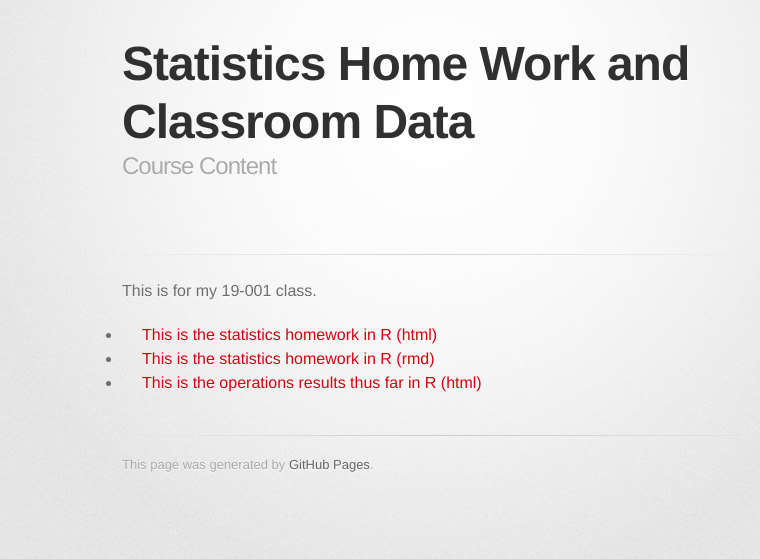
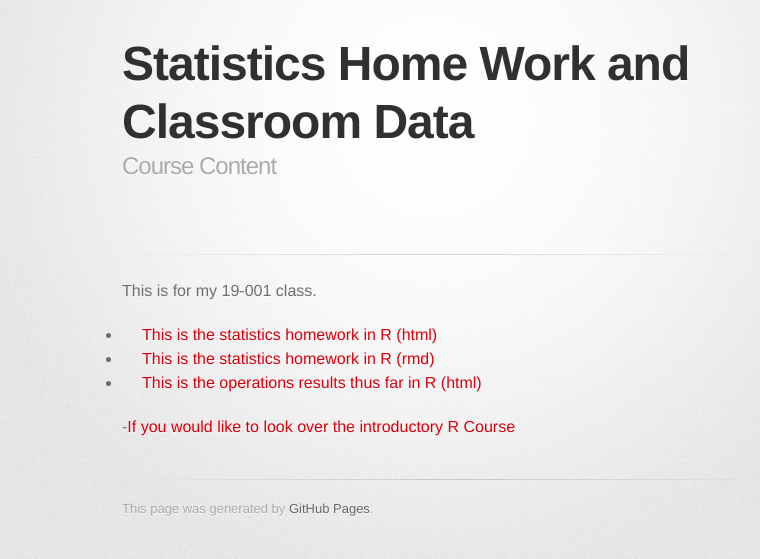
Before and after one commit to bmarlin96/bmarlin96.github.io, a Jekyll site: the page built from Statistics/index.md, in a window 1280 px wide. Shown: the top 559 px of the page, without its empty margins (208-968 px from the left). Built offline with Jekyll 4.4.1, drawn with Linux system fonts in a browser that asks for light colours; some web fonts are replaced; our own code applies the rules of GitHub Pages for plain Markdown files.

Commit message:
Update index.md

```diff
--- a/Statistics/index.md
+++ b/Statistics/index.md
@@ -7,3 +7,5 @@ This is for my 19-001 class.
 - [This is the statistics homework in R (html)](hw.html)
 - [This is the statistics homework in R (rmd)](hw.Rmd)
 - [This is the operations results thus far in R (html)](operation.html)
+
+-[If you would like to look over the introductory R Course](https://github.com/bmarlin96/Introduction-to-R)
```
